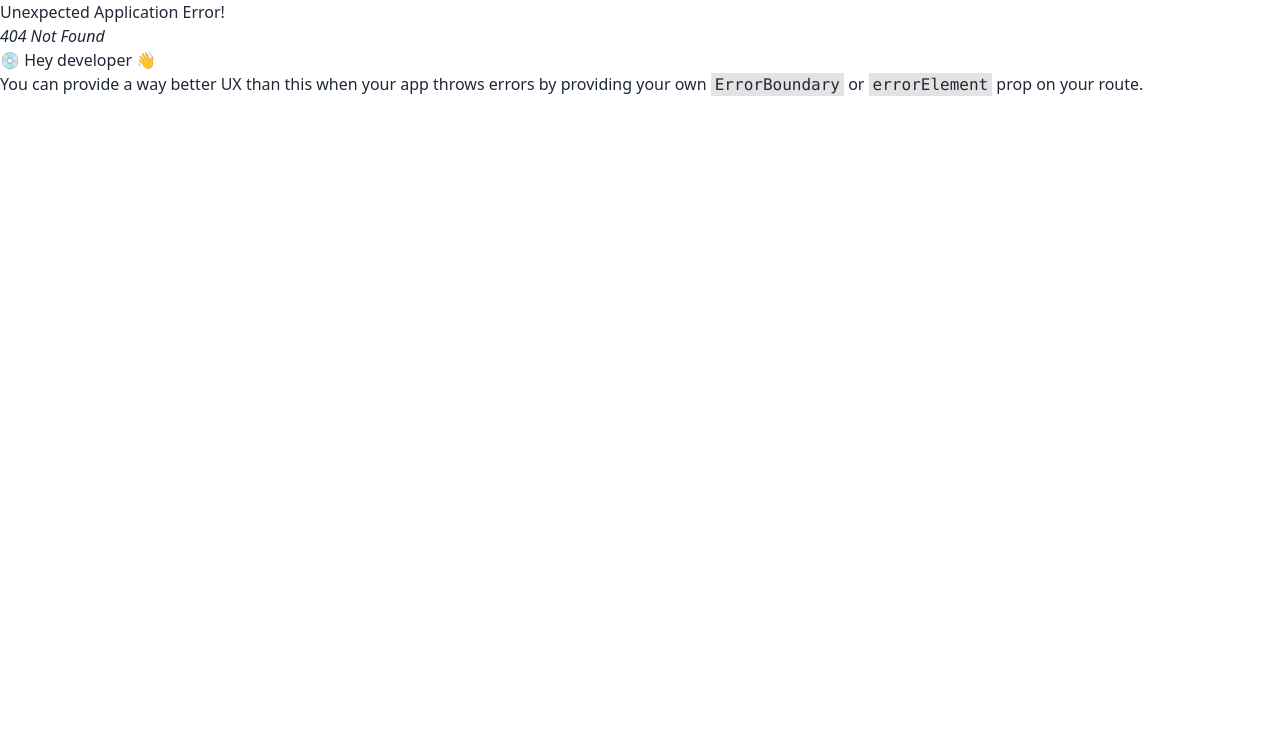
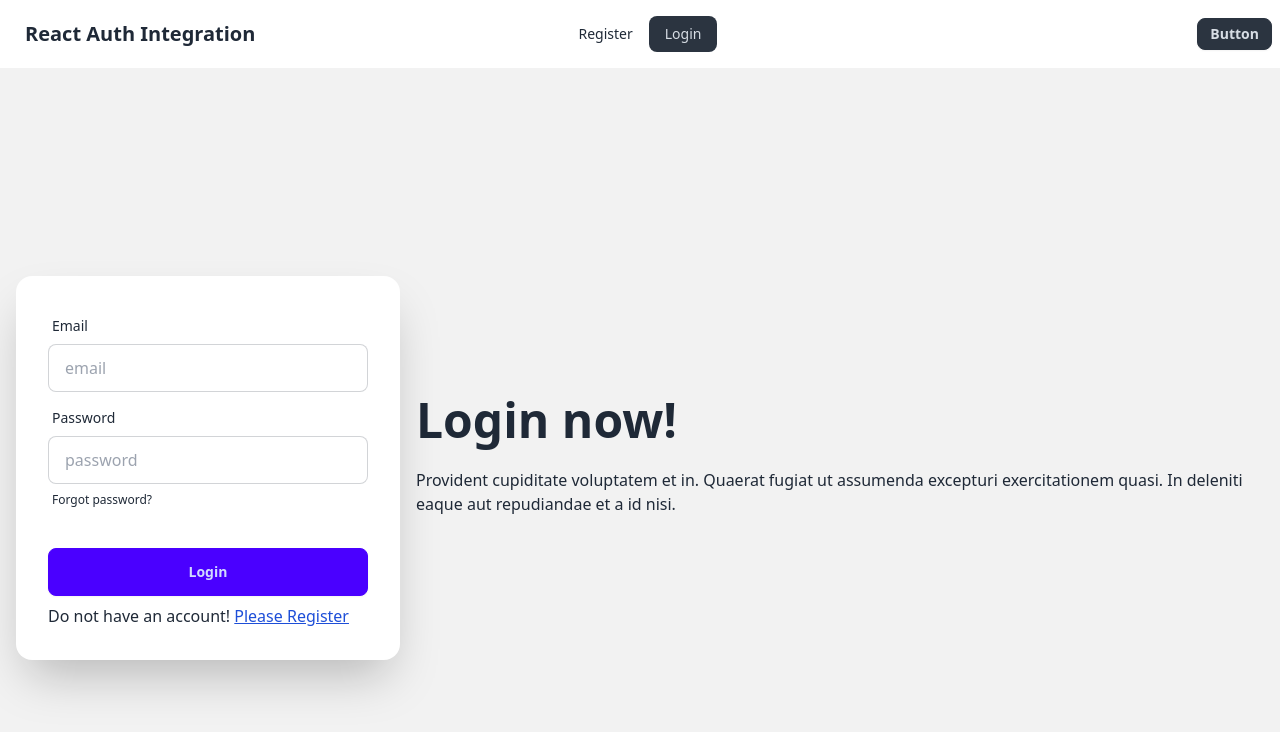
Before and after one commit to ahshobuj1/auth-integration-react-project, a React (Vite) app: page /login in a window 1280 px wide. Before the commit this address had no page. Shown: the top 732 px of the page. Built offline with nearby package versions, Linux system fonts and the light colour scheme.

Commit message:
set login and register page with input control

```diff
--- a/src/App.jsx
+++ b/src/App.jsx
@@ -1,9 +1,11 @@
+import {Outlet} from 'react-router-dom';
+import Header from './components/Header';
+
 function App() {
     return (
         <>
-            <div>
-                <h1>hello app</h1>
-            </div>
+            <Header />
+            <Outlet />
         </>
     );
 }
--- a/src/components/Header.jsx
+++ b/src/components/Header.jsx
@@ -1,5 +1,58 @@
+import {Link, NavLink} from 'react-router-dom';
+
 const Header = () => {
-    return <div>Header</div>;
+    const Navlinks = (
+        <>
+            <li>
+                <NavLink to="/register">Register</NavLink>
+            </li>
+            <li>
+                <NavLink to="/login">Login</NavLink>
+            </li>
+        </>
+    );
+    return (
+        <div>
+            <div className="navbar bg-base-100">
+                <div className="navbar-start">
+                    <div className="dropdown">
+                        <div
+                            tabIndex={0}
+                            role="button"
+                            className="btn btn-ghost lg:hidden">
+                            <svg
+                                xmlns="http://www.w3.org/2000/svg"
+                                className="h-5 w-5"
+                                fill="none"
+                                viewBox="0 0 24 24"
+                                stroke="currentColor">
+                                <path
+                                    strokeLinecap="round"
+                                    strokeLinejoin="round"
+                                    strokeWidth="2"
+                                    d="M4 6h16M4 12h8m-8 6h16"
+                                />
+                            </svg>
+                        </div>
+                        <ul
+                            tabIndex={0}
+                            className="menu menu-sm dropdown-content bg-base-100 rounded-box z-[1] mt-3 w-52 p-2 shadow">
+                            {Navlinks}
+                        </ul>
+                    </div>
+                    <Link to="/" className="btn btn-ghost text-xl">
+                        React Auth Integration
+                    </Link>
+                </div>
+                <div className="navbar-center hidden lg:flex">
+                    <ul className="menu menu-horizontal px-1">{Navlinks}</ul>
+                </div>
+                <div className="navbar-end">
+                    <a className="btn btn-sm btn-neutral">Button</a>
+                </div>
+            </div>
+        </div>
+    );
 };
 
 export default Header;
--- a/src/components/Home.jsx
+++ b/src/components/Home.jsx
@@ -1,5 +1,25 @@
 const Home = () => {
-    return <div>Home</div>;
+    return (
+        <div>
+            <div className="hero bg-base-200 min-h-screen">
+                <div className="hero-content flex-col lg:flex-row">
+                    <img
+                        src="https://img.daisyui.com/images/stock/photo-1635805737707-575885ab0820.webp"
+                        className="max-w-sm rounded-lg shadow-2xl"
+                    />
+                    <div>
+                        <h1 className="text-5xl font-bold">Box Office News!</h1>
+                        <p className="py-6">
+                            Provident cupiditate voluptatem et in. Quaerat
+                            fugiat ut assumenda excepturi exercitationem quasi.
+                            In deleniti eaque aut repudiandae et a id nisi.
+                        </p>
+                        <button className="btn btn-primary">Get Started</button>
+                    </div>
+                </div>
+            </div>
+        </div>
+    );
 };
 
 export default Home;
--- a/src/components/Login.jsx
+++ b/src/components/Login.jsx
@@ -1,5 +1,79 @@
+import {Link} from 'react-router-dom';
+
 const Login = () => {
-    return <div>Login</div>;
+    const handleLoggedIn = (e) => {
+        e.preventDefault();
+        const email = e.target.email.value;
+        const password = e.target.password.value;
+        console.log(email, password);
+    };
+
+    return (
+        <div>
+            <div className="hero bg-base-200 min-h-screen">
+                <div className="hero-content flex-col lg:flex-row-reverse">
+                    <div className="text-center lg:text-left">
+                        <h1 className="text-5xl font-bold">Login now!</h1>
+                        <p className="py-6">
+                            Provident cupiditate voluptatem et in. Quaerat
+                            fugiat ut assumenda excepturi exercitationem quasi.
+                            In deleniti eaque aut repudiandae et a id nisi.
+                        </p>
+                    </div>
+                    <div className="card bg-base-100 w-full max-w-sm shrink-0 shadow-2xl">
+                        <form onSubmit={handleLoggedIn} className="card-body">
+                            <div className="form-control">
+                                <label className="label">
+                                    <span className="label-text">Email</span>
+                                </label>
+                                <input
+                                    type="email"
+                                    name="email"
+                                    placeholder="email"
+                                    className="input input-bordered"
+                                    required
+                                />
+                            </div>
+                            <div className="form-control">
+                                <label className="label">
+                                    <span className="label-text">Password</span>
+                                </label>
+                                <input
+                                    type="password"
+                                    name="password"
+                                    placeholder="password"
+                                    className="input input-bordered"
+                                    required
+                                />
+                                <label className="label">
+                                    <a
+                                        href="#"
+                                        className="label-text-alt link link-hover">
+                                        Forgot password?
+                                    </a>
+                                </label>
+                            </div>
+                            <div className="form-control mt-6">
+                                <button
+                                    type="submit"
+                                    className="btn btn-primary">
+                                    Login
+                                </button>
+                            </div>
+                            <p>
+                                Do not have an account!{' '}
+                                <Link
+                                    to="/register"
+                                    className="underline text-blue-700">
+                                    Please Register
+                                </Link>
+                            </p>
+                        </form>
+                    </div>
+                </div>
+            </div>
+        </div>
+    );
 };
 
 export default Login;
--- a/src/components/Register.jsx
+++ b/src/components/Register.jsx
@@ -1,5 +1,72 @@
+import {Link} from 'react-router-dom';
+
 const Register = () => {
-    return <div>Register</div>;
+    const handleRegister = (e) => {
+        e.preventDefault();
+        const email = e.target.email.value;
+        const password = e.target.password.value;
+        console.log(email, password);
+    };
+
+    return (
+        <div>
+            <div className="hero bg-base-200 min-h-screen">
+                <div className="hero-content flex-col lg:flex-row-reverse">
+                    <div className="text-center lg:text-left">
+                        <h1 className="text-5xl font-bold">Register now!</h1>
+                        <p className="py-6">
+                            Provident cupiditate voluptatem et in. Quaerat
+                            fugiat ut assumenda excepturi exercitationem quasi.
+                            In deleniti eaque aut repudiandae et a id nisi.
+                        </p>
+                    </div>
+                    <div className="card bg-base-100 w-full max-w-sm shrink-0 shadow-2xl">
+                        <form onSubmit={handleRegister} className="card-body">
+                            <div className="form-control">
+                                <label className="label">
+                                    <span className="label-text">Email</span>
+                                </label>
+                                <input
+                                    type="email"
+                                    name="email"
+                                    placeholder="email"
+                                    className="input input-bordered"
+                                    required
+                                />
+                            </div>
+                            <div className="form-control">
+                                <label className="label">
+                                    <span className="label-text">Password</span>
+                                </label>
+                                <input
+                                    type="password"
+                                    name="password"
+                                    placeholder="password"
+                                    className="input input-bordered"
+                                    required
+                                />
+                            </div>
+                            <div className="form-control mt-6">
+                                <button
+                                    type="submit"
+                                    className="btn btn-primary">
+                                    Register
+                                </button>
+                            </div>
+                            <p>
+                                Already have an account!{' '}
+                                <Link
+                                    to="/login"
+                                    className="underline text-blue-700">
+                                    Please Login
+                                </Link>
+                            </p>
+                        </form>
+                    </div>
+                </div>
+            </div>
+        </div>
+    );
 };
 
 export default Register;
```
Also changed, not shown: src/main.jsx (+12 -1 lines).
